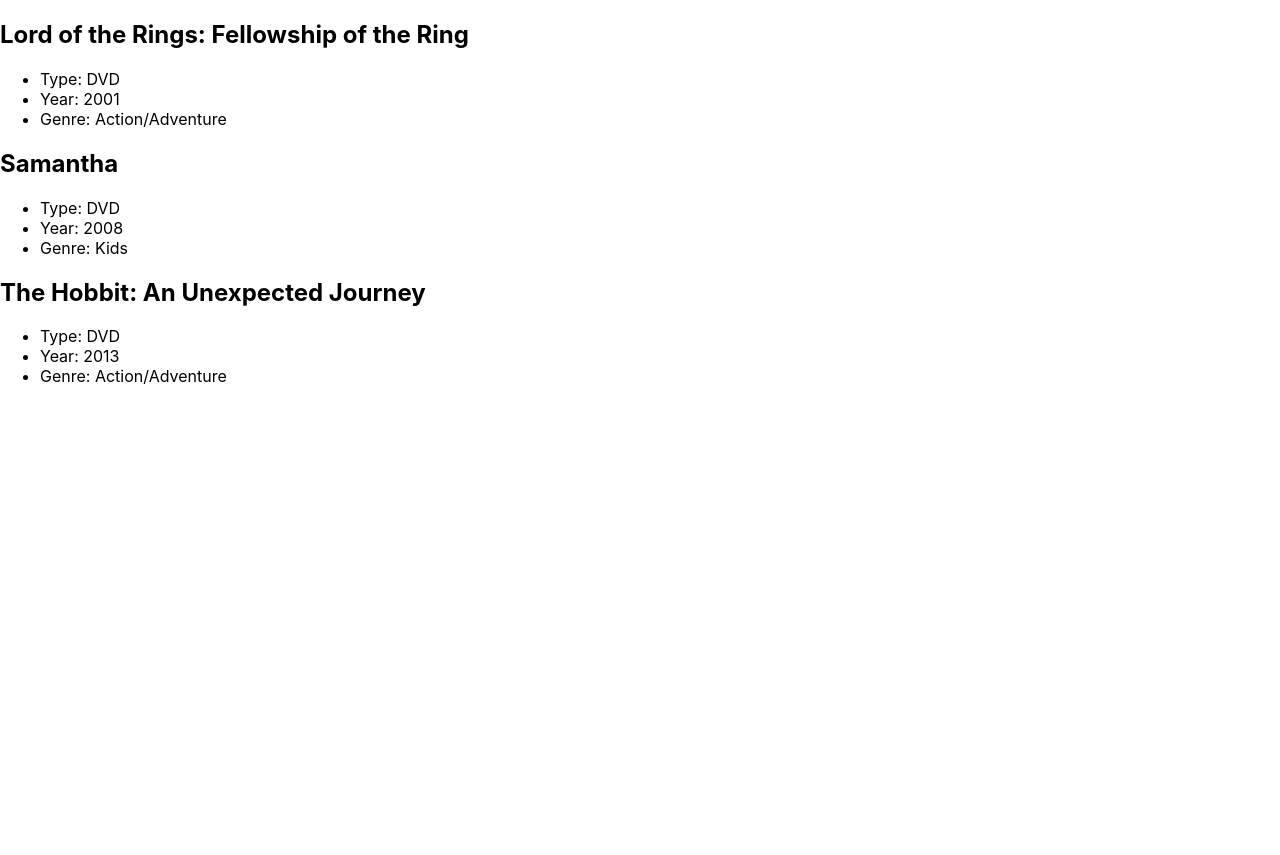
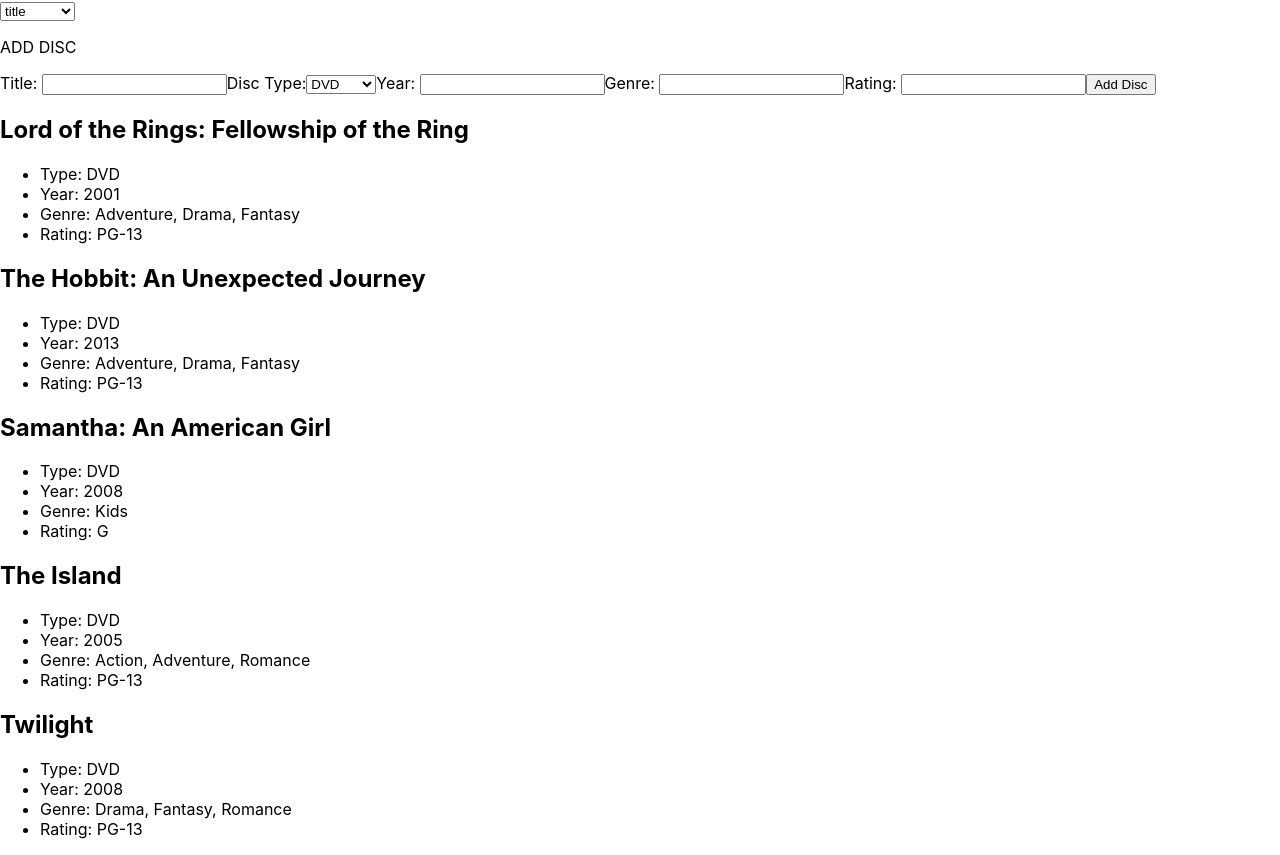
Before and after one commit to tashasimone/disc-collection, a React (Create React App) app: page / in a window 1280 px wide. Before the commit the page ends 800 px from the top, so only its background shows below. Built offline with nearby package versions, Linux system fonts and the light colour scheme.

Commit message:
Sorting implemented, add disc works within instance

```diff
--- a/src/App.js
+++ b/src/App.js
@@ -12,6 +12,7 @@
           <li className="Disc-type">Type: {this.props.type}</li>
           <li className="Disc-year">Year: {this.props.year}</li>
           <li className="Disc-genre">Genre: {this.props.genre}</li>
+          <li className="Disc-rating">Rating: {this.props.rating}</li>
         </ul>
       </div>
     );
@@ -24,17 +25,40 @@
     this.state = {
       discs: DiscData.collection
     };
-    console.log(DiscData.collection);
-    this.sort();
+    this.sort = this.sort.bind(this);
+    this.addDisc = this.addDisc.bind(this);
   }
 
   renderDisc(disc) {
-    return <Disc key={disc.title} title={disc.title} type={disc.type} year={disc.year} genre={disc.genre} />;
+    return <Disc key={disc.title} title={disc.title} type={disc.type} year={disc.year} genre={disc.genre} rating={disc.rating}/>;
   }
 
   render() {
     return (
       <div className="Collection">
+      <form>
+        <select value={this.state.sortBy} onChange={this.sort}>
+          <option value="title">title</option>
+          <option value="year">year</option>
+          <option value="genre">genre</option>
+          <option value="rating">rating</option>
+          <option value="type">disc type</option>
+        </select>
+
+        <p>ADD DISC</p>
+        <label>Title: <input type="text" name="title" onChange={e => this.setState({ title: e.target.value})}></input></label>
+        <label>Disc Type:
+          <select value="DVD" name="type" onChange={e => this.setState({ type: e.target.value})}>
+            <option value="DVD">DVD</option>
+            <option value="Blu-Ray">Blu-Ray</option>
+            <option value="CD">CD</option>
+          </select>
+        </label>
+        <label>Year: <input type="text" name="year" onChange={e => this.setState({ year: e.target.value})}></input></label>
+        <label>Genre: <input type="text" name="genre" onChange={e => this.setState({ genre: e.target.value})}></input></label>
+        <label>Rating: <input type="text" name="rating" onChange={e => this.setState({ rating: e.target.value})}></input></label>
+        <input type="button" value="Add Disc" onClick={this.addDisc}/>
+      </form>
         {this.state.discs.map((disc) =>
             this.renderDisc(disc)
         )}
@@ -42,8 +66,22 @@
     );
   }
 
-  sort(sortBy = "title") {
-    console.log(this.state.discs);
+  addDisc(event){
+    this.state.discs.push({
+      title: this.state.title,
+      type: this.state.type,
+      year: this.state.year,
+      genre: this.state.genre,
+      rating: this.state.rating
+    });
+    this.sort({
+      target: {
+        value: this.state.sortBy
+      }
+    });
+  }
+  sort(event) {
+    let sortBy = event.target.value;
     this.state.discs.sort((a, b) => {
       let comparison = 0;
       if (a[sortBy] > b[sortBy]) {
@@ -53,7 +91,7 @@
       }
       return comparison;
     });
-    console.log(this.state.discs);
+    this.setState({state: this.state, sortBy: sortBy});
   }
 }
 
--- a/src/data.js
+++ b/src/data.js
@@ -2,17 +2,34 @@
         title: "Lord of the Rings: Fellowship of the Ring",
         type: "DVD",
         year: 2001,
-        genre: "Action/Adventure"
+        genre: "Adventure, Drama, Fantasy",
+        rating: "PG-13"
       },
       {
         title: "The Hobbit: An Unexpected Journey",
         type: "DVD",
         year: 2013,
-        genre: "Action/Adventure"
+        genre: "Adventure, Drama, Fantasy",
+        rating: "PG-13"
       },
       {
-        title: "Samantha",
+        title: "Samantha: An American Girl",
         type: "DVD",
         year: 2008,
-        genre: "Kids"
+        genre: "Kids",
+        rating: "G"
+      },
+      {
+        title: "The Island",
+        type: "DVD",
+        year: 2005,
+        genre: "Action, Adventure, Romance",
+        rating: "PG-13"
+      },
+      {
+        title: "Twilight",
+        type: "DVD",
+        year: 2008,
+        genre: "Drama, Fantasy, Romance",
+        rating: "PG-13"
       }];
```
